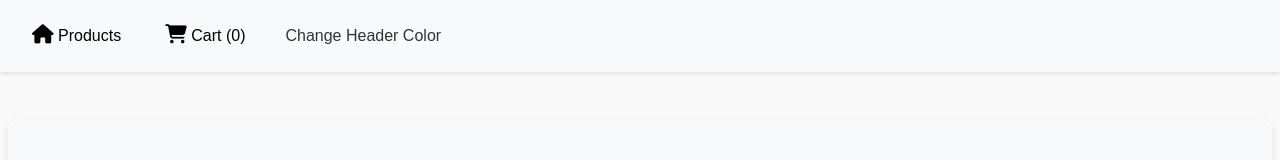
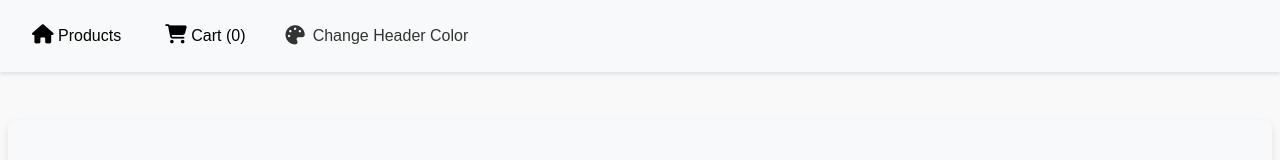
Before and after one commit to shivapanahi/vue-assignment, a Vue app: page /cart in a window 1280 px wide. Shown: the top 160 px of the page. Built offline with nearby package versions, Linux system fonts and the light colour scheme.

Commit message:
Refactor:change header style

```diff
--- a/src/components/Header.vue
+++ b/src/components/Header.vue
@@ -7,7 +7,9 @@
       <router-link to="/cart" class="nav-link">
         <i class="fas fa-shopping-cart"></i> Cart ({{ totalPrice }})
       </router-link>
-      <button class="change-color-btn" @click="changeColor">Change Header Color</button>
+      <button class="change-color-btn" @click="changeColor">
+        <i class="fas fa-palette"></i>
+        Change Header Color</button>
     </nav>
   </header>
 </template>
```
